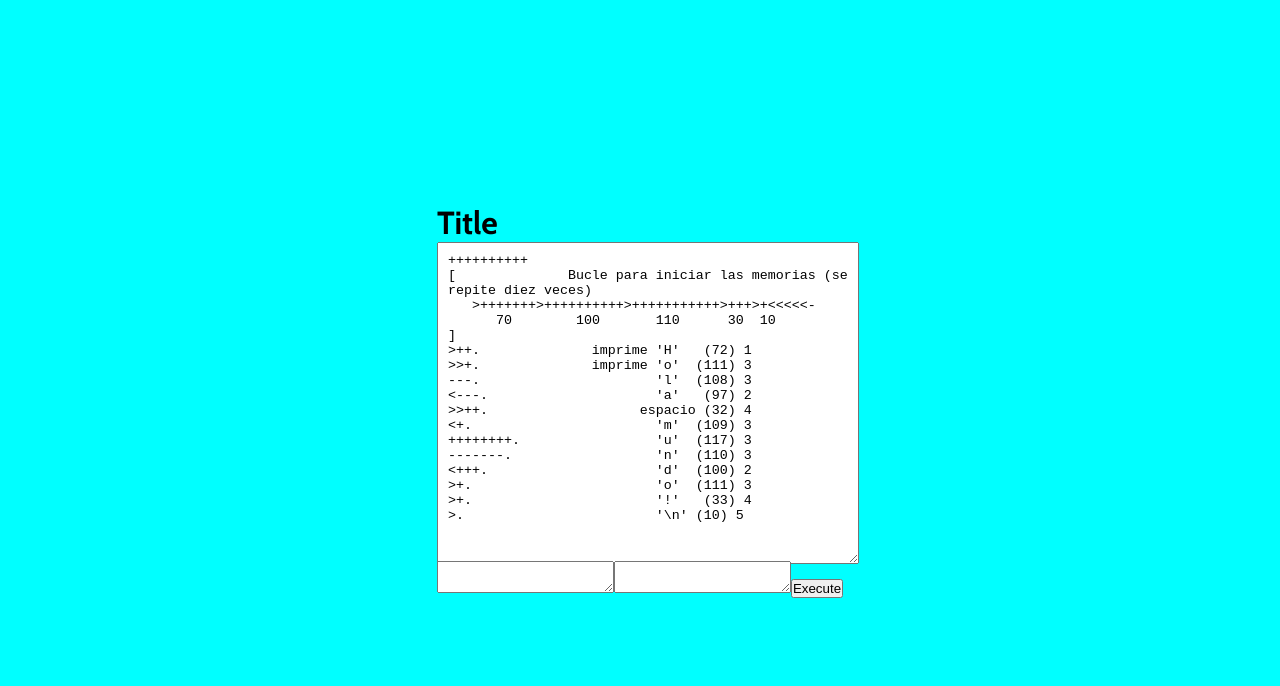
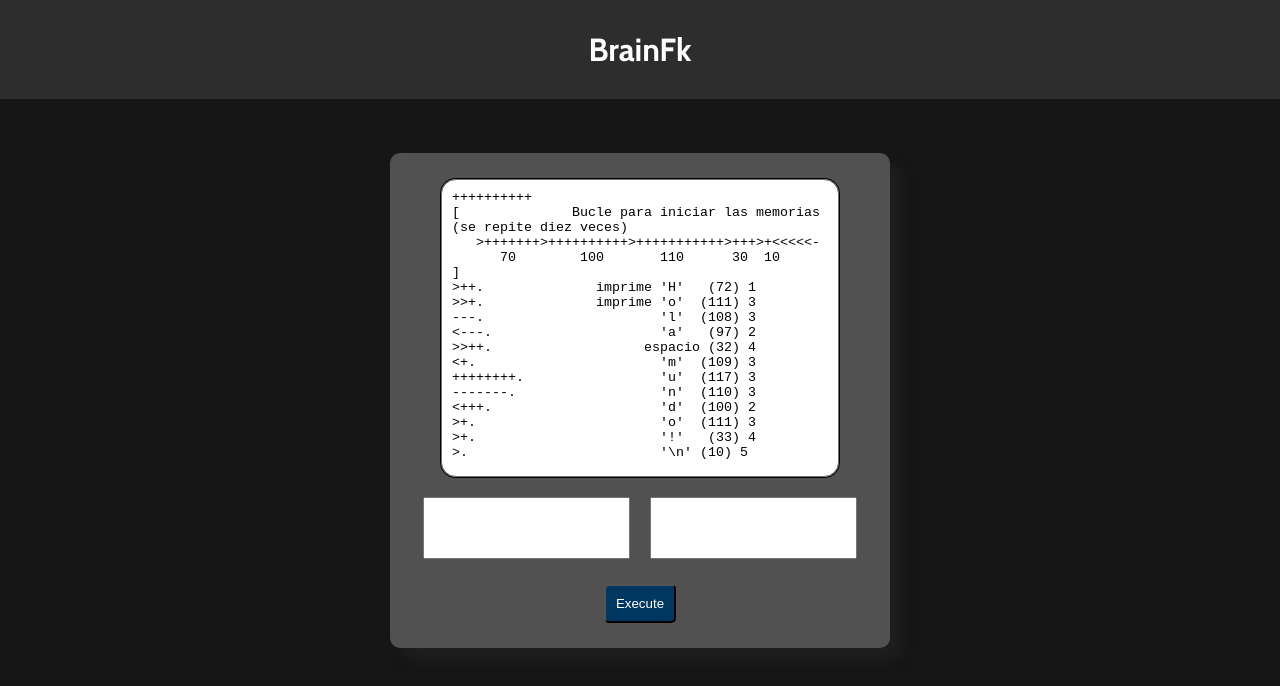
Before and after one commit to Iuriiiii/front-end-apps, a React (Vite) app in the folder brainfk-interpreter-app/: page / in a window 1280 px wide. Shown: the top 686 px of the page. Built offline with nearby package versions, Linux system fonts and the light colour scheme.

Commit message:
card placing

```diff
--- a/brainfk-interpreter-app/src/App.scss
+++ b/brainfk-interpreter-app/src/App.scss
@@ -1,8 +1,13 @@
 @import url('https://fonts.googleapis.com/css2?family=Cabin:ital,wght@0,400;0,700;1,500&display=swap');
+
+@mixin box-shadow($x-axis: 0, $y-axis: 1px, $blur: 2px, $color: $default) {
+    box-shadow: $x-axis $y-axis $blur $color;
+  }
 
 * {
     margin: 0;
     padding: 0;
+    box-sizing: border-box;
 }
 
 body {
@@ -10,16 +15,48 @@ body {
     place-items: center;
     height: 100vh;
     font-family: 'Cabin', sans-serif;
-    background-color: aqua;
+    background-color: rgb(22, 22, 22);
 }
 
 input[type="text"] {
     display: block;
 }
 
+.header {
+    position: absolute;
+    top: 0;
+    left: 0;
+    text-align: center;
+    width: 100%;
+    padding: 30px;
+    background-color: rgb(45, 45, 45);
+
+    h1{
+        color: #ffffff;
+    }
+}
+
+.card-container {
+    display: flex;
+    justify-content: center;
+    flex-direction: column;
+    align-items: center;
+    padding: 25px;
+    border-radius: 10px;
+    width: 500px;
+    height: auto;
+    @include box-shadow(12px, 12px, 12px, rgb(30, 30, 30));
+    background-color:rgb(81, 81, 81);
+}
+
 .code-container {
     width: 400px;
     height: 300px;
+    border: 1px solid #000;
+    display: flex;
+    justify-content: center;
+    align-items: center;
+    border-radius: 15px;
 
     textarea {
         width: 100%;
@@ -27,5 +64,29 @@ input[type="text"] {
         max-width: 100%;
         max-height: 100%;
         padding: 10px;
+        resize: none;
+        overflow: hidden;
+        border-radius: 15px;
     }
 }
+.input-container {
+    display: flex;
+    margin-bottom: 25px;
+
+    textarea {
+        resize: none;
+        margin: 0 10px;
+        padding: 15px;
+    }
+}
+.button {
+    cursor: pointer;
+    padding: 10px;
+    border-radius: 5px;
+    background-color: rgb(0, 55, 97);
+    color: #ffffff
+}
+.button:hover {
+    background-color: rgb(0, 39, 69);
+    color: #c7c7c7
+}
--- a/brainfk-interpreter-app/src/App.tsx
+++ b/brainfk-interpreter-app/src/App.tsx
@@ -80,15 +80,21 @@ function App() {
 
     return (
         <div className="App">
-            <h1>Title</h1>
+            <header className='header'>
+                <h1>BrainFk</h1>
+            </header>
+            <div className='card-container'>
                 <div className='code-container'>
                     <textarea ref={codeRef}>
                         {brainfuckTest}
                     </textarea>
                 </div><br />
+                <div className='input-container'>
                     <textarea ref={outputRef}></textarea>
                     <textarea ref={inputRef}></textarea>
-            <button type='button' onClick={onExecute}>Execute</button>
+                </div>
+                <button className='button' type='button' onClick={onExecute}>Execute</button>
+            </div>
         </div>
     )
 }
```
Lines whose indentation alone changed are shown as unchanged.
